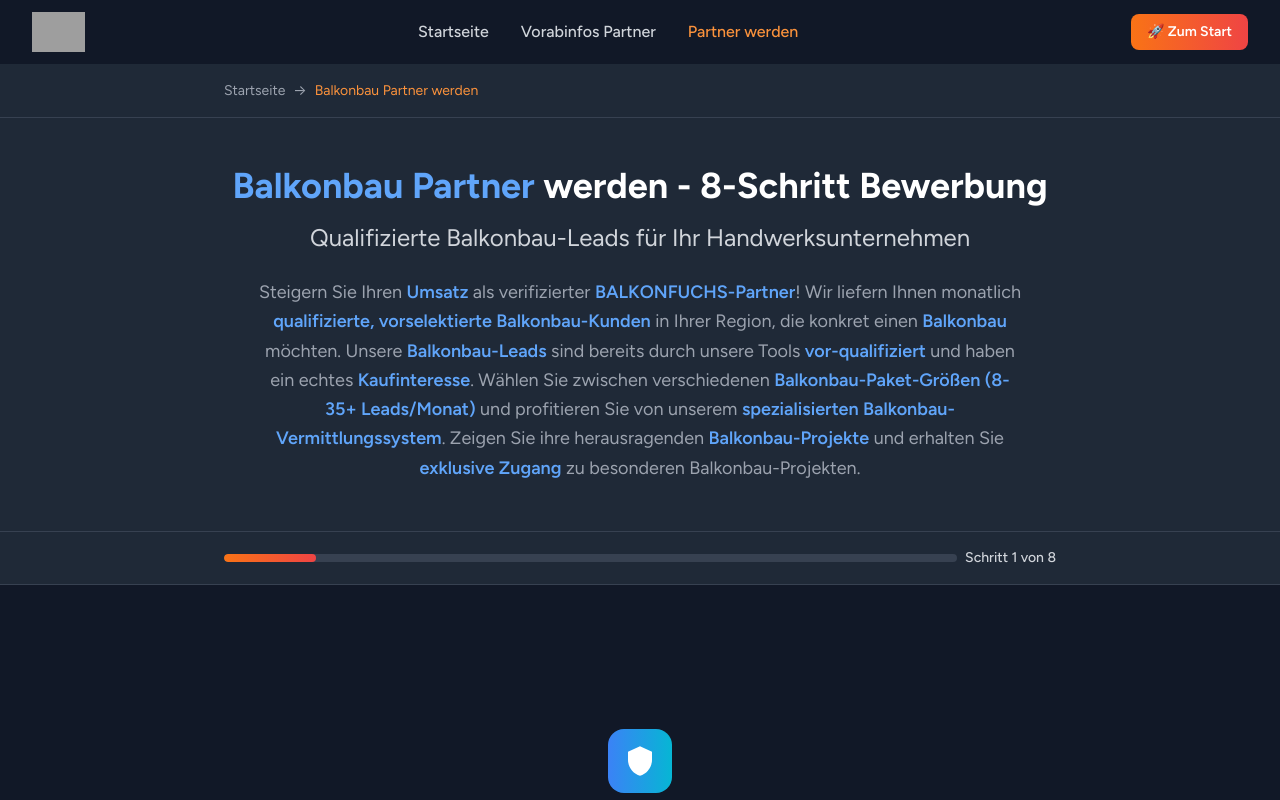
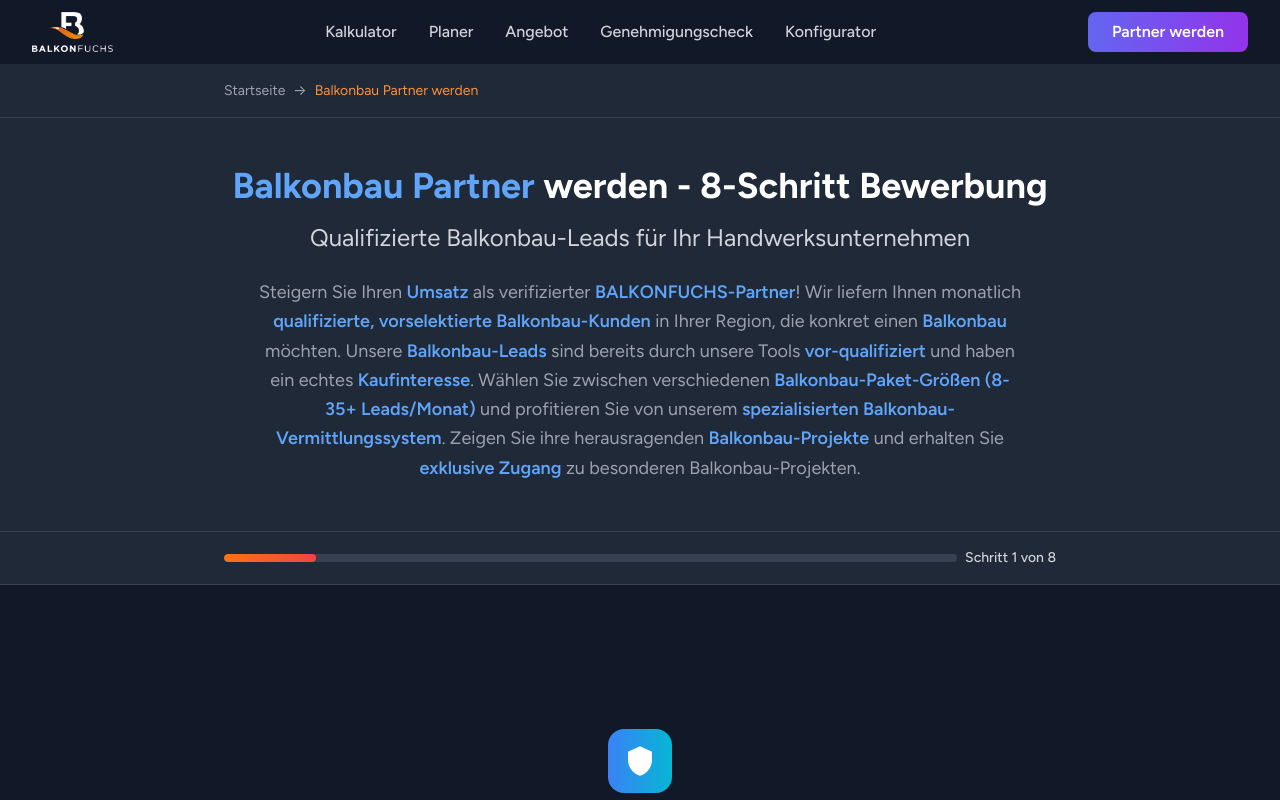
Before and after one commit to BALKONFUCHS/balkonfuchs-deployment, a Next.js app: page /partner-werden in a window 1280 px wide. Shown: the top 800 px of the page. Built offline with nearby package versions, Linux system fonts and the light colour scheme; grey boxes are pictures that could not be loaded.

Commit message:
Fix partner-werden page: remove redundant CTA button and fix logo visibility by using Header component

```diff
--- a/pages/partner-werden.tsx
+++ b/pages/partner-werden.tsx
@@ -1,6 +1,6 @@
 import React, { useState, useMemo } from 'react';
 import Head from 'next/head';
-import { ArrowRight, ArrowLeft, Handshake, CheckCircle, Shield, Users, X, Building, Star, Phone, Menu } from 'lucide-react';
+import { ArrowRight, ArrowLeft, Handshake, CheckCircle, Shield, Users, X, Building, Star, Phone } from 'lucide-react';
 import { calculatePartnerScore } from '../utils/balkon-lead-scoring';
 import ZohoSalesIQ from '../components/ZohoSalesIQ.js';
 import Header from '../components/Header';
@@ -8,7 +8,6 @@
 
 const PartnerFunnel = () => {
   const [currentStep, setCurrentStep] = useState(0);
-  const [mobileMenuOpen, setMobileMenuOpen] = useState(false);
   const [formData, setFormData] = useState({
     partnerType: '',
     companyName: '',
@@ -1633,64 +1632,8 @@
       </Head>
 
       {/* Header */}
-      <header className="bg-gray-900 border-b border-gray-800 sticky top-0 z-50">
-        <div className="max-w-7xl mx-auto px-4 sm:px-6 lg:px-8">
-          <div className="flex justify-between items-center h-16">
-            <div className="flex items-center">
-              <a href="/" className="flex items-center">
-                <img
-                  src="/logos/balkonfuchs-logo.png"
-                  alt="BALKONFUCHS Logo"
-                  className="h-10 w-auto"
-                />
-              </a>
-            </div>
-
-            <nav className="hidden md:flex space-x-8">
-              <a href="/" className="text-gray-300 hover:text-orange-500 font-medium transition-colors">Startseite</a>
-              <a href="/partner-info-berlin/" className="text-gray-300 hover:text-orange-500 font-medium transition-colors">Vorabinfos Partner</a>
-              <a href="partner-werden" className="text-orange-400 hover:text-orange-300 font-medium transition-colors">Partner werden</a>
-            </nav>
-
-            <div className="hidden md:flex items-center space-x-4">
-              <button
-                onClick={() => document.getElementById('funnel-start')?.scrollIntoView({ behavior: 'smooth' })}
-                className="bg-gradient-to-r from-orange-500 to-red-500 text-white px-4 py-2 rounded-lg font-semibold hover:shadow-lg transition-all duration-300 text-sm"
-              >
-                🚀 Zum Start
-              </button>
-            </div>
-
-            {/* Mobile menu button */}
-            <button
-              onClick={() => setMobileMenuOpen(!mobileMenuOpen)}
-              className="md:hidden text-gray-300"
-            >
-              <Menu className="w-6 h-6" />
-            </button>
-          </div>
-        </div>
-      </header>
-
-      {/* Mobile Menu */}
-      {mobileMenuOpen && (
-        <div className="md:hidden bg-gray-900 border-t border-gray-800">
-          <div className="px-4 py-3 space-y-3">
-            <a href="/" className="block text-gray-300 font-medium">Startseite</a>
-            <a href="/partner-info-berlin/" className="block text-gray-300 font-medium">Vorabinfos Partner</a>
-            <a href="partner-werden" className="block text-orange-400 font-medium">Partner werden</a>
-            <button
-              onClick={() => {
-                setMobileMenuOpen(false);
-                document.getElementById('funnel-start')?.scrollIntoView({ behavior: 'smooth' });
-              }}
-              className="w-full bg-gradient-to-r from-orange-500 to-red-500 text-white px-4 py-2 rounded-lg font-semibold hover:shadow-lg transition-all duration-300 text-sm mt-3"
-            >
-              🚀 Zum Start
-            </button>
-          </div>
-        </div>
-      )}
+      <Header />
+
 
       {/* Breadcrumb Navigation */}
       <section className="bg-gray-800 border-b border-gray-700 py-4">
@@ -2150,14 +2093,6 @@
             </div>
           </div>
 
-          <div className="text-center mt-12">
-            <a href="/partner-info-berlin/" className="inline-flex items-center gap-3 px-8 py-4 bg-gradient-to-r from-orange-500 to-red-500 text-white rounded-2xl font-semibold hover:shadow-2xl hover:shadow-orange-500/25 transition-all duration-300 hover:scale-105">
-              <svg className="w-6 h-6" fill="currentColor" viewBox="0 0 24 24">
-                <path d="M12 2.5c0 0 4.5 2.04 4.5 10.5 0 2.49-1.04 5.57-1.6 7H9.1c-.56-1.43-1.6-4.51-1.6-7 0-8.46 4.5-10.5 4.5-10.5zM10 7h4v2h-4V7zm0 4h4v2h-4v-2zm-2 6h8v2H8v-2z"/>
-              </svg>
-              Jetzt Partner werden
-            </a>
-          </div>
         </div>
         )}
 
```
